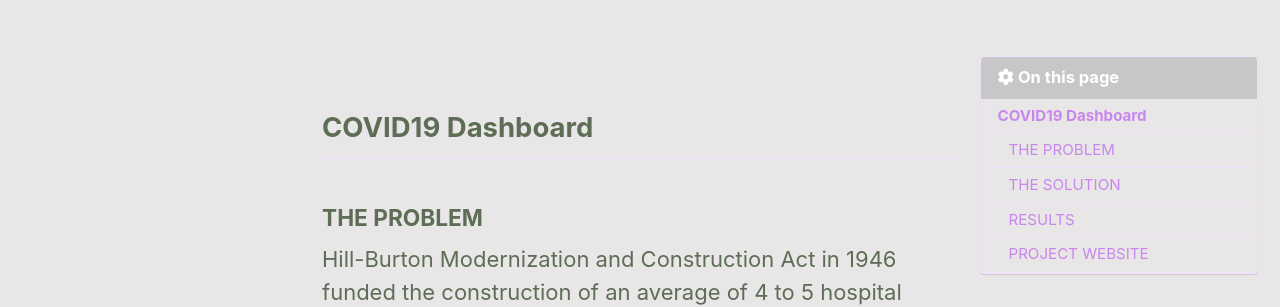
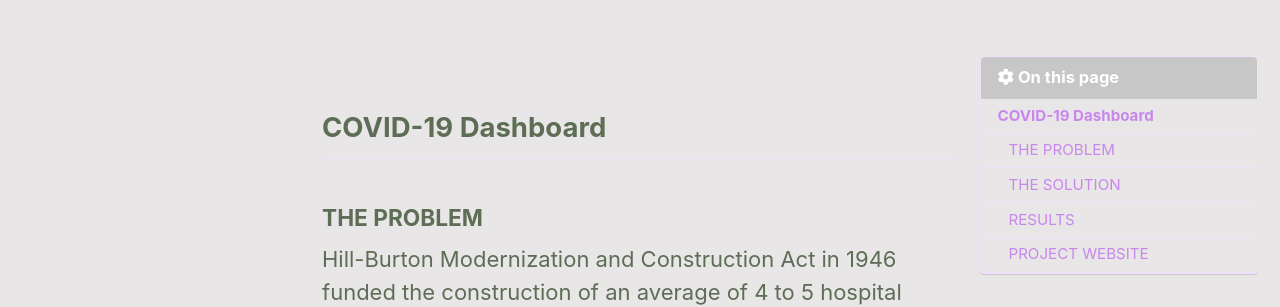
Before and after one commit to AndreaHobby/andreahobby.io, a Jekyll site: the page built from _projects/covid19-race-hospital.md, in a window 1280 px wide and 900 px high. Shown: the part 376-683 px from the top of the window. Built offline with Jekyll 4.4.1, drawn with Linux system fonts in a browser that asks for light colours; cached includes are drawn as plain includes.

Commit message:
Update covid19-race-hospital.md

```diff
--- a/_projects/covid19-race-hospital.md
+++ b/_projects/covid19-race-hospital.md
@@ -13,7 +13,7 @@ header:
   caption: "Photo credit: [**Kevin Ku on Unsplash**](https://unsplash.com/s/photos/deep-learning)"
 ---
 
-## COVID19 Dashboard
+## COVID-19 Dashboard
 
 ##### THE PROBLEM
 
```
